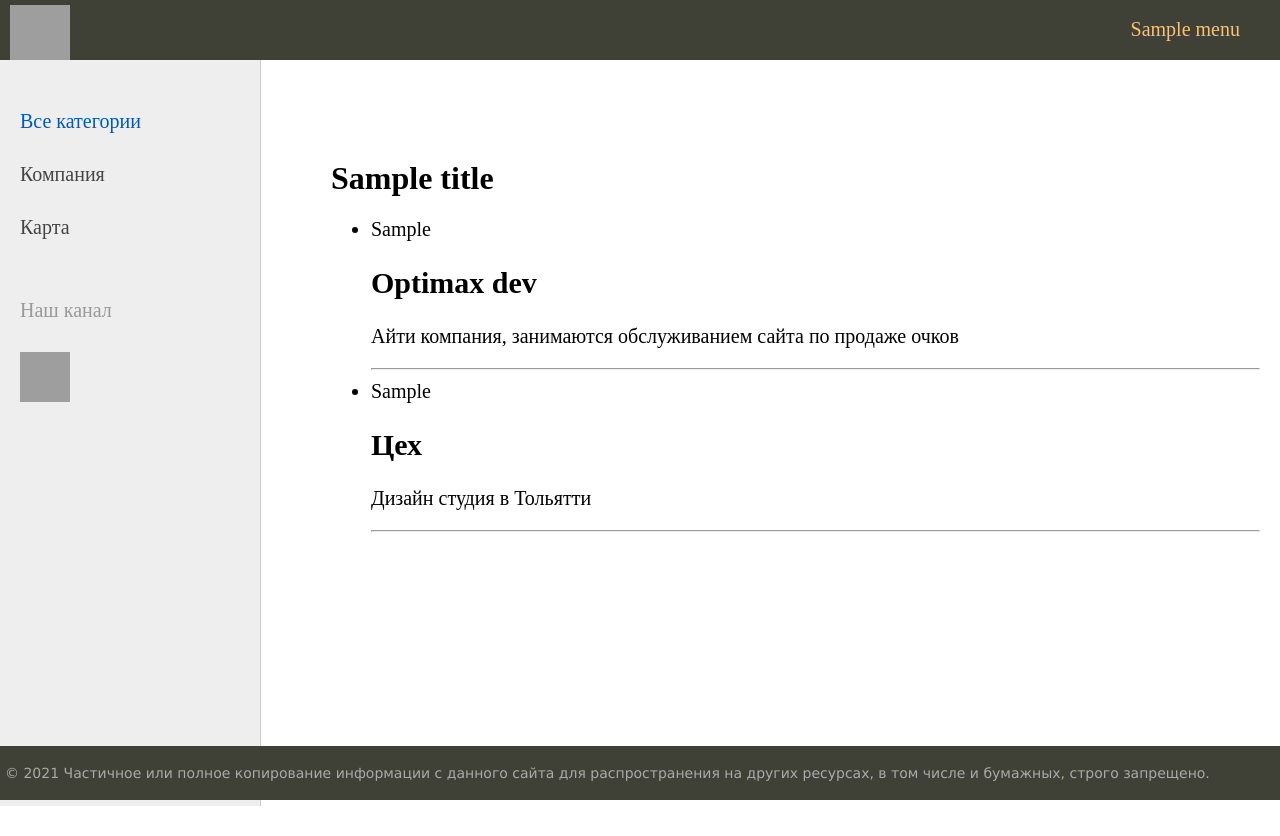
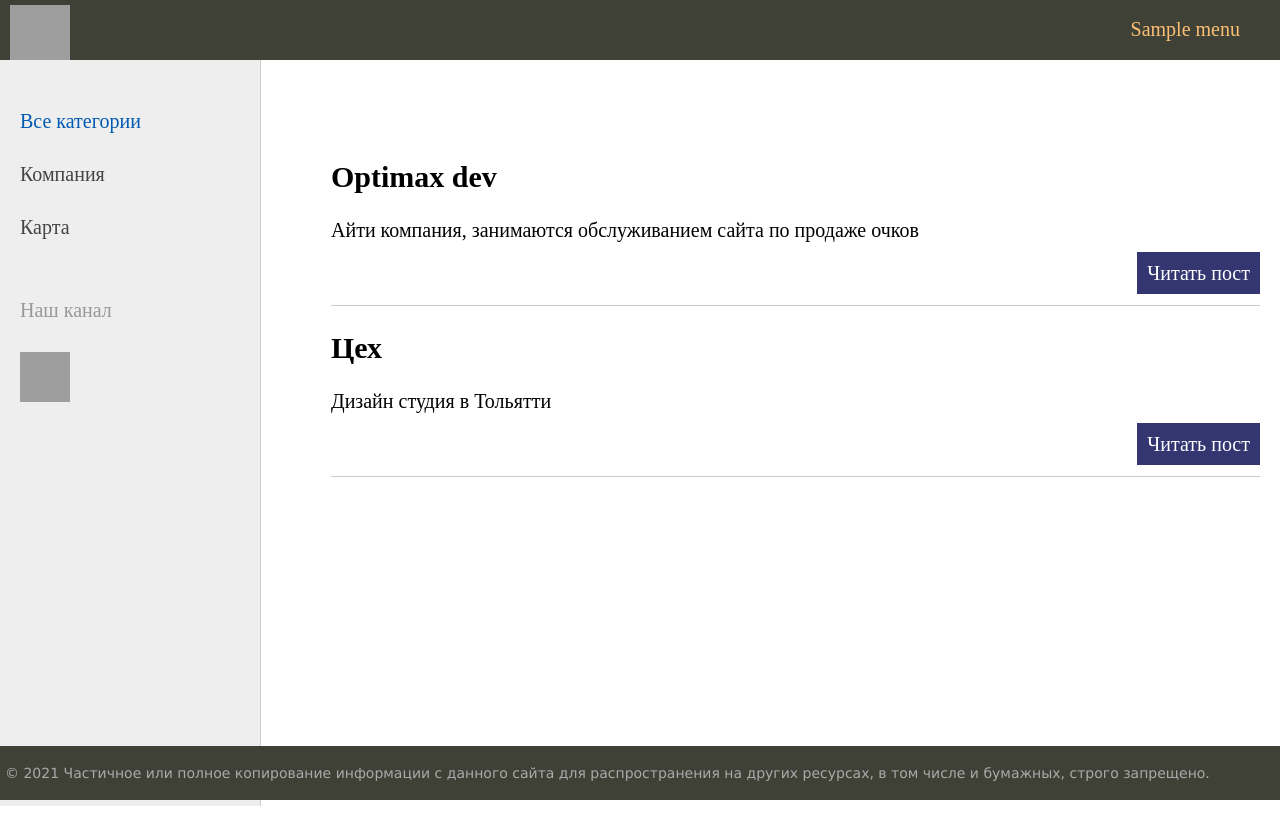
Before and after one commit to masterchuAMS/meetup_site, a Django app: template meetup_site/meetups/templates/mysite/index.html in a window 1280 px wide. Run offline with Django 4.2, Linux system fonts and the light colour scheme; data comes from the database, SQL or seed files in the repository; tables that the repository leaves empty hold one stand-in row (values such as "Sample post"); the template is opened without the code that fills it: values that come from a table or form of the project are taken from there, most other values are stand-ins (such as "Sample title", 1, 10 or a date in 2020); grey boxes are pictures that could not be loaded.

Commit message:
Подключил css

```diff
--- a/meetup_site/meetups/templates/mysite/index.html
+++ b/meetup_site/meetups/templates/mysite/index.html
@@ -1,15 +1,15 @@
 {% extends 'mysite/base.html' %}
 
-
 {% block content %}
-<h1>{{ title }}</h1>
-<p>
-<ul>{% for p in posts %}
-    <li>{{m}}
-        <h2>{{p.title}}</h2>
-        <p>{{p.content}}</p>
-        <hr>
-    </li>
-    {%endfor%}
+<ul class="list-articles">
+	{% for p in posts %}
+			<li><h2>{{p.title}}</h2>
+	{% autoescape on %}
+	{{p.content|linebreaks|truncatewords:50}}
+	{% endautoescape %}
+			<div class="clear"></div>
+			<p class="link-read-post"><a href="#">Читать пост</a></p>
+			</li>
+	{% endfor %}
 </ul>
 {% endblock %}
```
